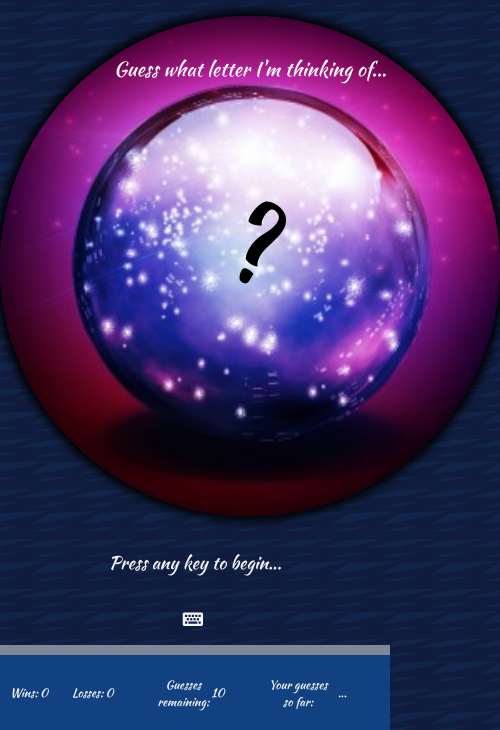
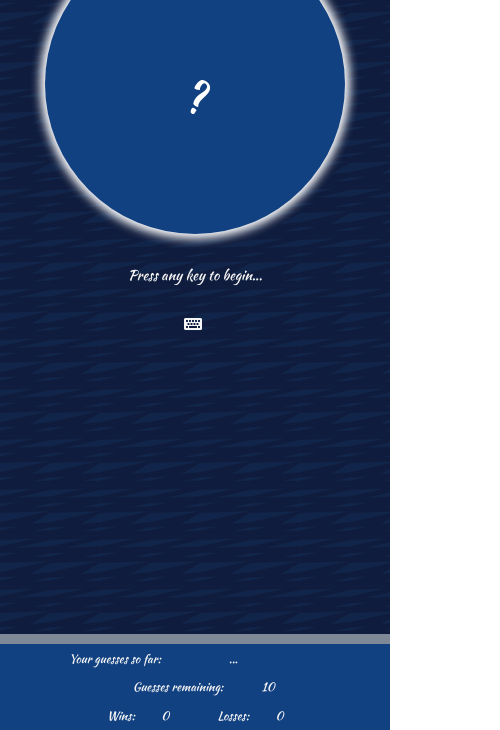
Before and after one commit to ejhalpin/Psychic-Game, a plain HTML site: page index.html in a window 390 px wide. Shown: the part 114-844 px from the top of the page, 500 px wide, since content can reach past the window. Drawn offline with Linux system fonts and the light colour scheme.

Commit message:
more layout issues addressed for mobile viewing

```diff
--- a/assets/css/style.css
+++ b/assets/css/style.css
@@ -3,6 +3,8 @@ body {
   margin: 0 auto;
 }
 body {
+  display: flex;
+  flex-direction: column;
   width: 100%;
   height: 100%;
   background-image: url(../images/dark-paths.png);
@@ -149,3 +151,121 @@ label {
 #autokey:focus {
   scale: 1;
 }
+
+@media only screen and (max-width: 640px) {
+  .header {
+    position: static;
+    display: flex;
+    background-color: #114181;
+    color: #ffffff;
+    margin: 0 auto;
+    width: 100%;
+    z-index: 2000;
+    border-bottom: 5px solid #7f8897;
+    box-sizing: border-box;
+    padding-top: 5px;
+    padding-bottom: 5px;
+    margin-bottom: 10px;
+  }
+
+  .display {
+    display: flex;
+    flex-direction: column;
+    width: 300px;
+    height: 300px;
+    margin: 0 auto;
+    border-radius: 50%;
+    box-shadow: 0 0 10px 5px white;
+    background-color: #114181;
+    text-align: center;
+    background-image: none;
+  }
+  .h1 {
+    margin: auto;
+    font-size: 1rem;
+    font-weight: lighter;
+  }
+
+  .h3 {
+    padding-top: 40px;
+    color: whitesmoke;
+    font-weight: lighter;
+    font-size: 1rem;
+  }
+
+  #letterbox {
+    width: 100px;
+    height: 100px;
+    display: flex;
+    margin: 50px auto auto auto;
+    justify-content: center;
+    align-items: center;
+    font-size: 40px;
+    color: white;
+  }
+
+  .footer {
+    flex: 1 0 auto;
+    position: none;
+    display: flex;
+    flex-direction: column-reverse;
+    bottom: 0;
+    width: 100%;
+    background-color: #114181;
+    border-top: 10px solid #7f8897;
+    color: whitesmoke;
+  }
+
+  .box {
+    display: flex;
+    width: 25vw;
+    height: 2.4em;
+    margin: 0 auto;
+    box-sizing: border-box;
+    text-align: center;
+    font-size: 12px;
+  }
+
+  #wins,
+  #losses,
+  #guess-remain {
+    font-size: inherit;
+    width: 2.5em;
+    font-family: inherit;
+    outline: none;
+    border: none;
+    color: whitesmoke;
+    background-color: transparent;
+  }
+  label {
+    margin: auto;
+    display: inline-block;
+  }
+  #guesses {
+    font-size: inherit;
+    width: 12.5em;
+    font-family: inherit;
+    outline: none;
+    border: none;
+    color: whitesmoke;
+    padding: 5px;
+    background-color: transparent;
+  }
+
+  #message {
+    margin: 20px auto;
+    width: 50vw;
+    text-align: center;
+    line-height: 3em;
+    font-size: 14px;
+    color: whitesmoke;
+  }
+  .icon {
+    margin: 0 auto;
+    width: 50vw;
+    text-align: center;
+    line-height: 1em;
+    font-size: 16px;
+    color: whitesmoke;
+  }
+}
```
